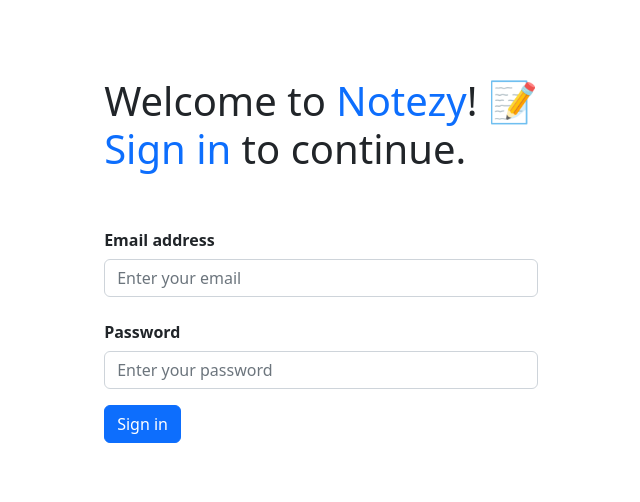
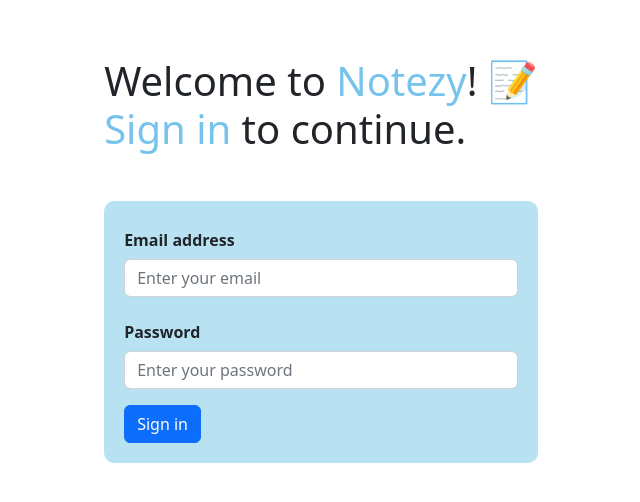
Before and after one commit to ntminh2nd/tma-notezy-app, a React (Create React App) app in the folder front-end/: page / in a window 1280 px wide. Shown: the part 140-642 px from the top of the page, without its empty margins (319-959 px from the left). Built offline with nearby package versions, Linux system fonts and the light colour scheme.

Commit message:
Update error sign in

```diff
--- a/front-end/src/app/models/UserModel.js
+++ b/front-end/src/app/models/UserModel.js
@@ -2,7 +2,7 @@
 import axios from "axios";
 
 // Imports
-const api = require("./config").API_USER;
+const api = require("./modelsConfig").API_USER;
 
 class UserModelAuth {
   signInUserAPI(email, password) {
--- a/front-end/src/app/views/sign_in/SignInView.js
+++ b/front-end/src/app/views/sign_in/SignInView.js
@@ -1,9 +1,11 @@
 import React, { useState } from "react";
 
 // Dependencies
-import { Form, Button, Row, Col } from "react-bootstrap";
+import { Form, Button, Row, Col, Alert } from "react-bootstrap";
 
 // Imports
+// Bootstrap configuration
+import "../../../bootstrap/bootstrapConfig.css";
 // User controller
 import UserControllerAuth from "../../controllers/userController";
 
@@ -12,30 +14,46 @@
 function SignIn() {
   const [email, setEmail] = useState("");
   const [password, setPassword] = useState("");
-  const [error, setError] = useState("");
+  const [formError, setFormError] = useState("");
+  const [callbackError, setCallbackError] = useState("");
 
-  const handleSignIn = (event) => {
+const handleSignIn = async (event) => {
   event.preventDefault();
+  try {
+    const response = await new Promise((resolve, reject) => {
       userControllerAuth.signInUser(email, password, (err, data) => {
         if (err) {
-        console.log(err);
+          reject(err);
         } else {
-        console.log(data);
+          resolve(data);
         }
       });
+    });
+    console.log(response);
+    if (response.success == 0) {
+      setCallbackError(response.message);
+    }
+    else {
+      setCallbackError("");
+    }
+  } catch (error) {
+    setCallbackError(error);
+  }
 };
+
+
 
   return (
     <div className="d-flex vh-100 justify-content-center align-items-center">
-      <div className="d-flex justify-content-center">
+      <div className="d-flex flex-column">
+        <h1 className="mb-5">
+          Welcome to <span className="aero-bg">Notezy</span>! 📝
+          <br />
+          <span className="aero-bg">Sign in</span> to continue.
+        </h1>
+        <div className="login-form">
           <Form onSubmit={handleSignIn}>
-          <h1 className="mb-5">
-            Welcome to <span className="text-primary">Notezy</span>! 📝
-            <br />
-            <span className="text-primary">Sign in</span> to continue.
-          </h1>
-
-          {error && <div className="alert alert-danger">{error}</div>}
+            {formError && <div className="alert alert-danger">{formError}</div>}
             <Form.Group className="mb-3" controlId="formBasicEmail">
               <Form.Label className="fw-bold" column>
                 Email address
@@ -60,16 +78,23 @@
                   placeholder="Enter your password"
                   value={password}
                   onChange={(e) => setPassword(e.target.value)}
-                togglePasswordVisibility={true}
                 />
               </Col>
             </Form.Group>
+
+            {callbackError && (
+              <Alert key={"danger"} variant={"danger"}>
+                {callbackError}
+              </Alert>
+            )}
+
             <Button variant="primary" type="submit">
               Sign in
             </Button>
           </Form>
         </div>
       </div>
+    </div>
   );
 }
 
--- /dev/null
+++ b/front-end/src/bootstrap/bootstrapConfig.css
@@ -0,0 +1,30 @@
+:root {
+    --aero:#77C3EC;
+    --baby-blue:#89CFF0;
+    --non-photo-blue:#9DD9F3;
+    --blizzard-blue: #B8E2F2;
+  }
+
+/* Colors */
+.aero-bg {
+  color: var(--aero);
+}
+
+.baby-blue-bg {
+  color: var(--baby-blue);
+}
+
+.non-photo-blue-bg {
+  color: var(--non-photo-blue);
+}
+
+.blizzard-blue-bg {
+  color: var(--blizzard-blue);
+}
+
+/* Login form */
+.login-form {
+  background-color: var(--blizzard-blue);
+  padding: 20px;
+  border-radius: 10px;
+}
```
Also changed, not shown: front-end/src/components/sign_in_sign_up/formComponent.js (added, +9 -0 lines), front-end/src/app/models/modelsConfig.js (renamed from front-end/src/app/models/config.js). Lines whose indentation alone changed are shown as unchanged.
